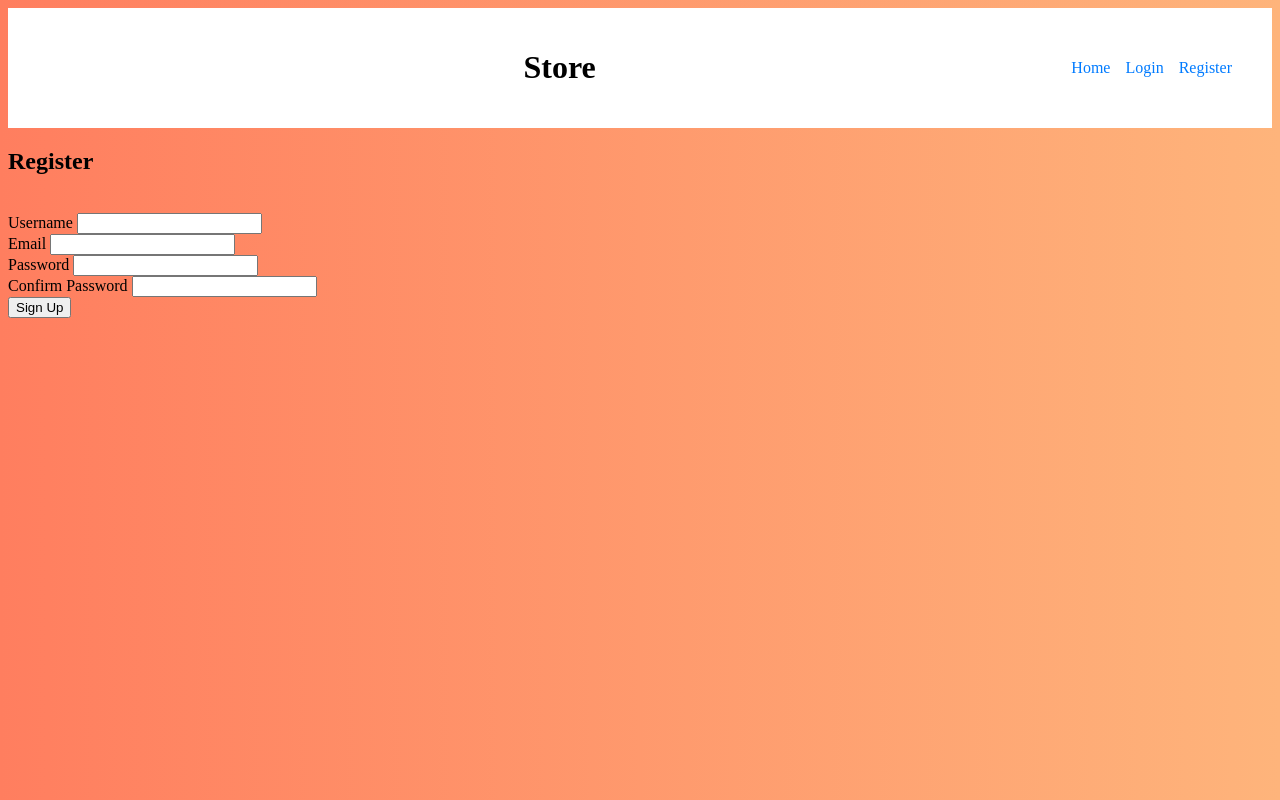
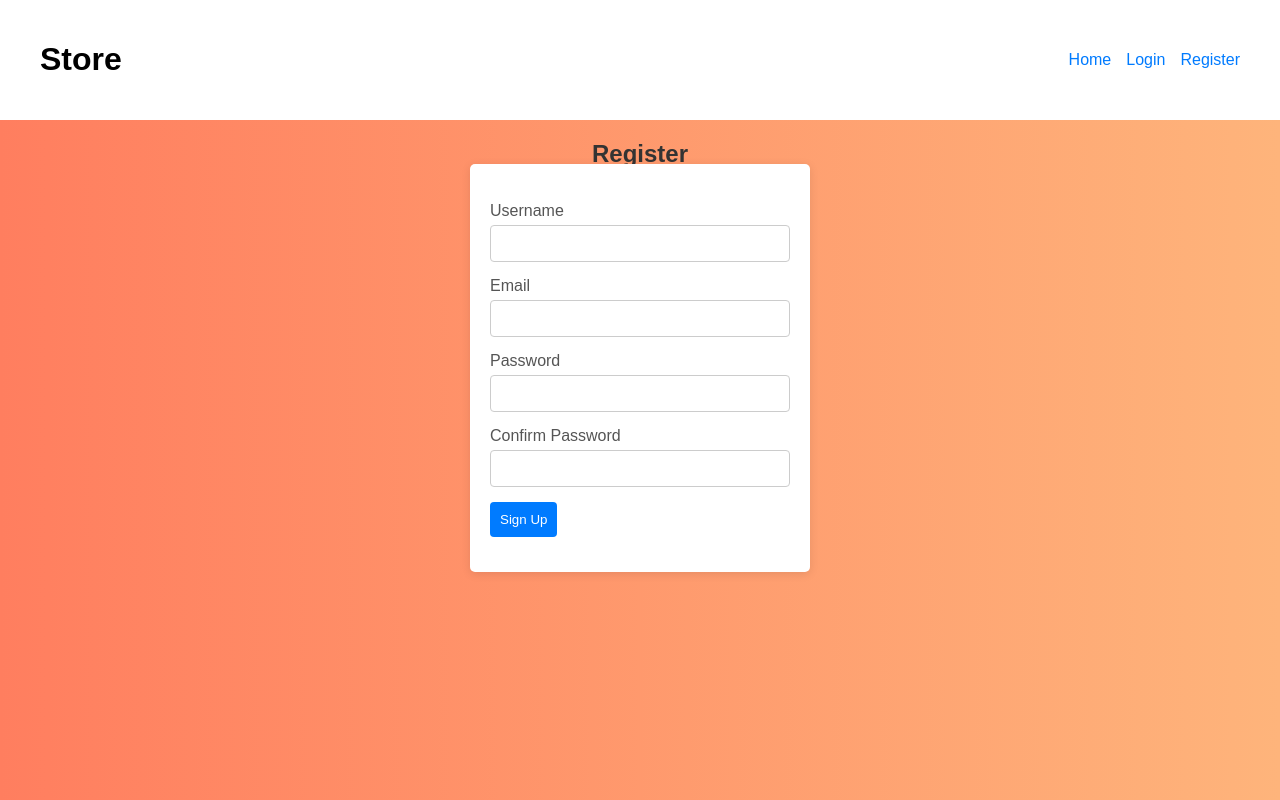
Before and after one commit to vgrokhovsky/flask-shop, a Flask app: page /register in a window 1280 px wide. Run offline with Flask 3, Linux system fonts and the light colour scheme.

Commit message:
Добавил css login and register

```diff
--- a/app/static/css/main.css
+++ b/app/static/css/main.css
@@ -1,33 +1,47 @@
 body {
     background: linear-gradient(to right, #ff7e5f, #feb47b);
+    /*форма главной страници
     /* Переход от одного цвета к другому слева направо */
 }
 
 header {
-    display: flex; /* Включаем Flexbox для header */
-    justify-content: space-between; /* Раздвигаем элементы */
-    align-items: center; /* Выравнивание по центру по вертикали */
-    padding: 20px 40px; /* Внутренние отступы для удобства */
-    background-color: #ffffff; /* Фоновый цвет заголовка */
+    display: flex;
+    /* Включаем Flexbox для header */
+    justify-content: space-between;
+    /* Раздвигаем элементы */
+    align-items: center;
+    /* Выравнивание по центру по вертикали */
+    padding: 20px 40px;
+    /* Внутренние отступы для удобства */
+    background-color: #ffffff;
+    /* Фоновый цвет заголовка */
 }
 
 .header-title {
-    flex-grow: 2; /* Позволяет заголовку занимать доступное пространство */
-    text-align: center; /* Центрирует текст заголовка */
+    flex-grow: 2;
+    /* Позволяет заголовку занимать доступное пространство */
+    text-align: left;
+    /* Центрирует текст заголовка */
     color: rgb(0, 0, 0);
 }
 
 nav {
-    display: flex; /* Включаем Flexbox для навигации */
-    gap: 15px; /* Отступ между ссылками */
+    display: flex;
+    /* Включаем Flexbox для навигации */
+    gap: 15px;
+    /* Отступ между ссылками */
 }
 
 nav a {
-    text-decoration: none; /* Убираем подчеркивание у ссылок */
-    color: #007bff; /* Цвет текста ссылок */
-    transition: color 0.3s; /* Плавный переход цвета при наведении */
+    text-decoration: none;
+    /* Убираем подчеркивание у ссылок */
+    color: #007bff;
+    /* Цвет текста ссылок */
+    transition: color 0.3s;
+    /* Плавный переход цвета при наведении */
 }
 
 nav a:hover {
-    color: #0056b3; /* Цвет текста при наведении */
+    color: #0056b3;
+    /* Цвет текста при наведении */
 }
--- /dev/null
+++ b/app/static/css/register.css
@@ -0,0 +1,101 @@
+body {
+    font-family: Arial, sans-serif;
+    /* Шрифт для всего документа ФОРМА  */
+    background-color: #f4f4f4;
+    /* Цвет фона страницы */
+    margin: 0;
+    /* Убираем отступы по умолчанию */
+    padding: 0;
+    /* Убираем отступы по умолчанию */
+}
+
+.form-container {
+    display: flex;
+    /* Используем Flexbox */
+    flex-direction: column;
+    /* Располагаем элементы вертикально */
+    align-items: center;
+    /* Центрируем элементы по горизонтали */
+    justify-content: center;
+    /* Центрируем элементы по вертикали */
+    height: 100vh;
+    /* Занимаем всю высоту экрана */
+}
+
+form {
+    background: #fff;
+    /* Фон формы */
+    border-radius: 5px;
+    /* Закругленные углы */
+    box-shadow: 0 2px 10px rgba(0, 0, 0, 0.1);
+    /* Тень вокруг формы */
+    padding: 20px;
+    /* Внутренние отступы формы */
+    width: 300px;
+    /* Ширина формы */
+}
+
+h2 {
+    text-align: center;
+    /* Центрируем заголовок */
+    margin-bottom: 20px;
+    color: #333;
+}
+
+h2 {
+    margin-bottom: -200px;
+    /* Отступ снизу заголовка */
+    color: #333;
+    /* Цвет заголовка */
+}
+
+.form-group {
+    margin-bottom: 15px;
+    /* Отступ между группами формы */
+    width: 100%;
+    /* Группы занимают всю ширину формы */
+}
+
+label {
+    display: block;
+    /* Сделаем метки блочными элементами */
+    margin-bottom: 5px;
+    /* Отступ снизу меток */
+    color: #555;
+    /* Цвет меток */
+}
+
+input[type="text"],
+input[type="email"],
+input[type="password"] {
+    width: 100%;
+    /* Поля займут всю ширину группы формы */
+    padding: 10px;
+    /* Внутренние отступы для полей */
+    border: 1px solid #ccc;
+    /* Рамка вокруг полей */
+    border-radius: 4px;
+    /* Закругленные углы полей */
+    box-sizing: border-box;
+    /* Учитывать padding и border в ширине */
+}
+
+input[type="submit"] {
+    background-color: #007bff;
+    /* Цвет фона кнопки */
+    color: white;
+    /* Цвет текста кнопки */
+    border: none;
+    /* Убираем рамку */
+    padding: 10px;
+    /* Внутренние отступы для кнопки */
+    border-radius: 4px;
+    /* Закругленные углы кнопки */
+    cursor: pointer;
+    /* Курсор при наведении */
+}
+
+input[type="submit"]:hover {
+    background-color: #0056b3;
+    /* Цвет фона кнопки при наведении */
+}
--- a/app/templates/register.html
+++ b/app/templates/register.html
@@ -1,14 +1,32 @@
 {% extends 'base.html' %}
 
 
-{%block content%}
+{% block content %}
+<head>
+    <meta charset="UTF-8">
+    <meta name="viewport" content="width=device-width, initial-scale=1.0">
+    <link rel="stylesheet" href="{{ url_for('static', filename='css/register.css') }}">
+    <title>{% block title %}Register{% endblock %}</title>
+</head>
 <h2>Register</h2>
-<form method="POST">
-    {{form.hidden_tag()}}<br>
-    {{form.username.label}} {{form.username()}}<br>
-    {{form.email.label}} {{form.email()}}<br>
-    {{form.password.label}} {{form.password()}}<br>
-    {{form.confirm_password.label}} {{form.confirm_password()}}<br>
-    {{form.submit()}}
-</form>
-{%endblock%}
+<div class="form-container">
+    <form method="POST">
+        {{ form.hidden_tag() }}<br>
+        <div class="form-group">
+            {{ form.username.label }} {{ form.username() }}<br>
+        </div>
+        <div class="form-group">
+            {{ form.email.label }} {{ form.email() }}<br>
+        </div>
+        <div class="form-group">
+            {{ form.password.label }} {{ form.password() }}<br>
+        </div>
+        <div class="form-group">
+            {{ form.confirm_password.label }} {{ form.confirm_password() }}<br>
+        </div>
+        <div class="form-group">
+            {{ form.submit() }}
+        </div>
+    </form>
+</div>
+{% endblock %}
```
Also changed, not shown: app/cart/routes.py (+17 -6 lines), app/static/css/login.css (added, +67 -0 lines), app/templates/login.html (+18 -7 lines), app/templates/base.html (indentation only).
